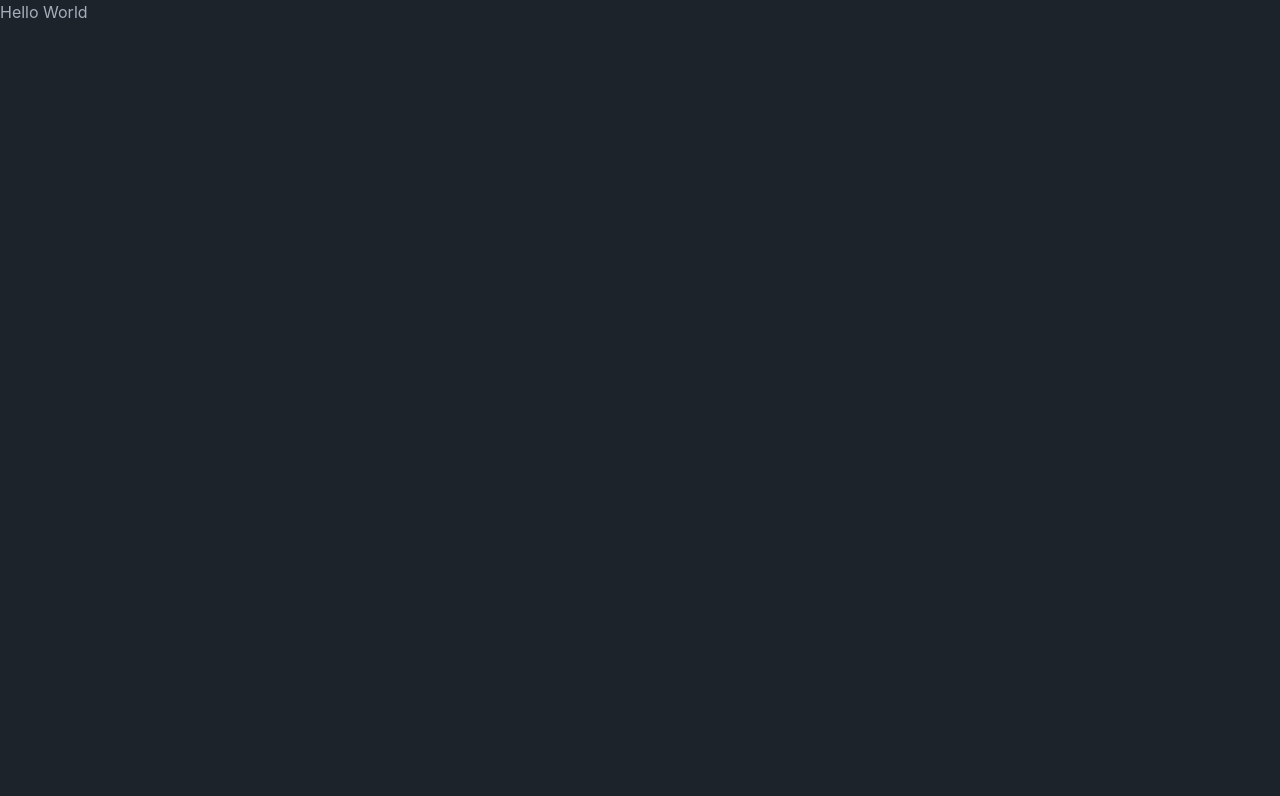
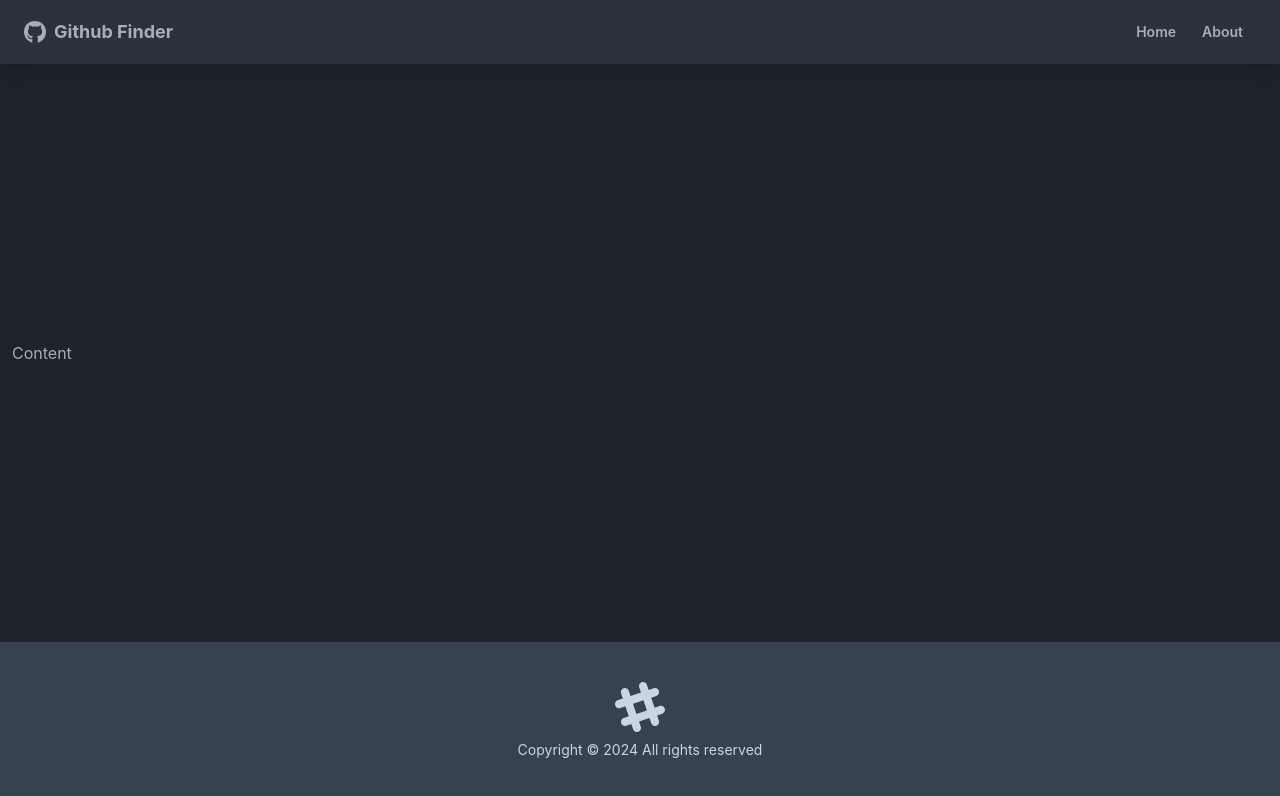
Before and after one commit to Koigor97/react, a React (Create React App) app in the folder github-finder/: page / in a window 1280 px wide. Shown: the top 796 px of the page. Built offline with nearby package versions, Linux system fonts and the light colour scheme.

Commit message:
import Navbar and Footer components

```diff
--- a/github-finder/src/App.js
+++ b/github-finder/src/App.js
@@ -1,8 +1,19 @@
+import { BrowserRouter, Route } from "react-router-dom";
+
+import Navbar from "./components/layouts/Navbar";
+import Footer from "./components/layouts/Footer";
+
 function App() {
   return (
-    <div>
-      <h1>Hello World</h1>
-    </div>
+    <BrowserRouter>
+      <div className="flex flex-col justify-between h-screen">
+        <Navbar />
+
+        <main className="container mx-auto px-3 pb-12">Content</main>
+
+        <Footer />
+      </div>
+    </BrowserRouter>
   );
 }
 
```
